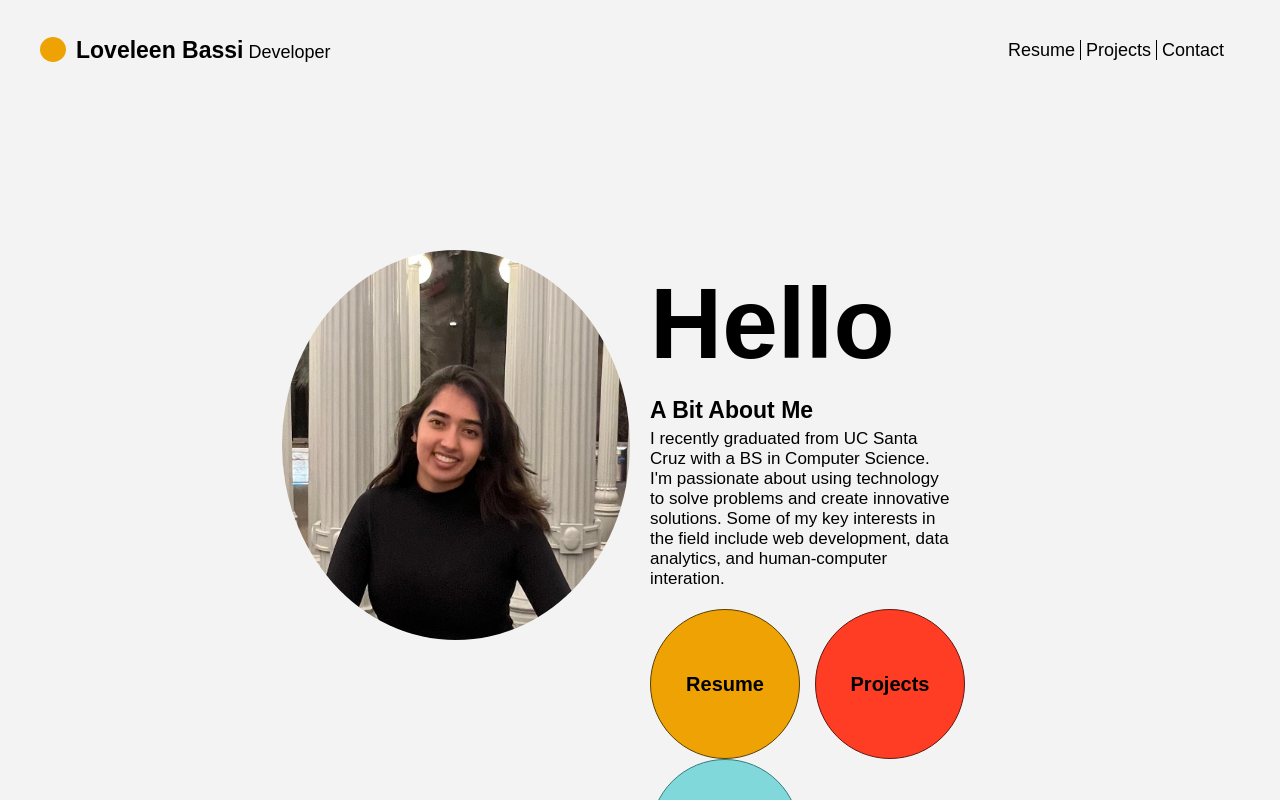
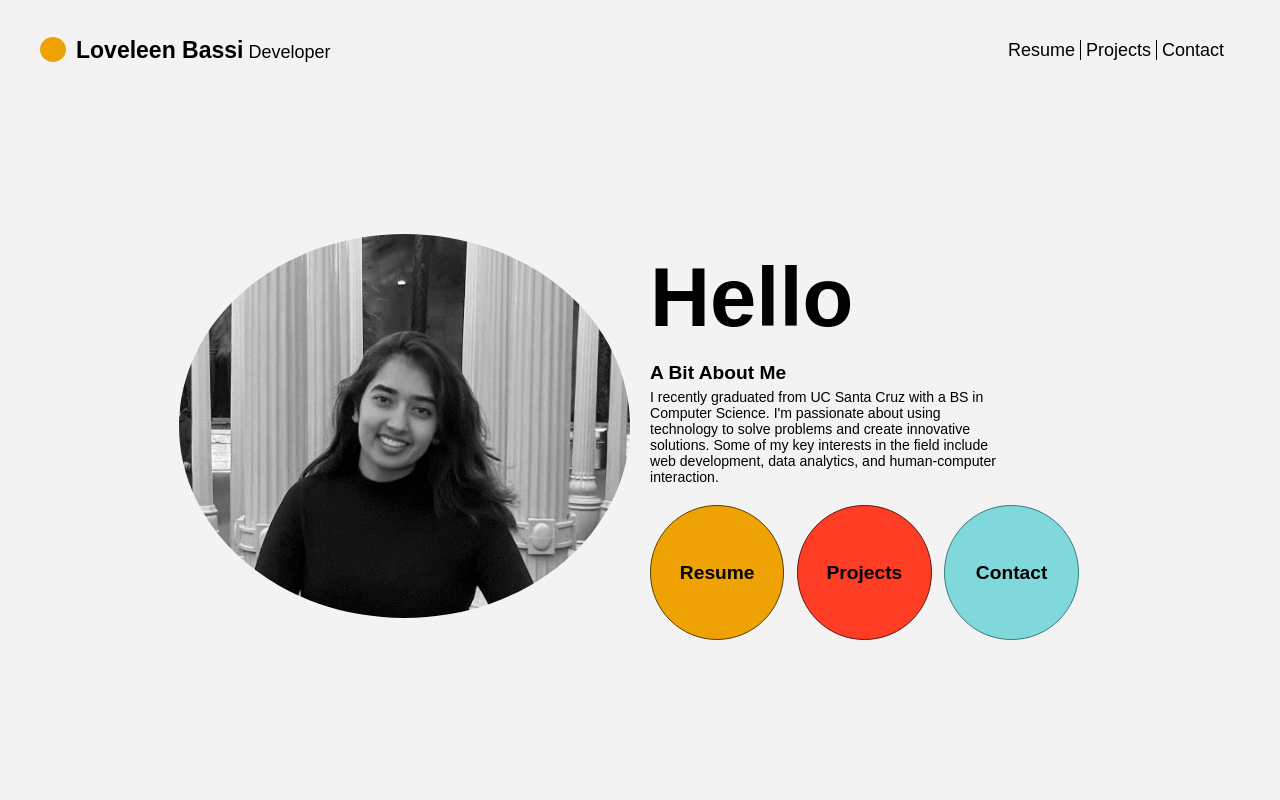
Before and after one commit to loveleeeeen/loveleenbassiweb, a React (Create React App) app: page / in a window 1280 px wide. Shown: the top 800 px of the page. Built offline with nearby package versions, Linux system fonts and the light colour scheme; a web font is replaced by a local one.

Commit message:
changed padding from px to vw equivalent so now text fits better on different screen sizes

```diff
--- a/src/Pages/Home-Media.css
+++ b/src/Pages/Home-Media.css
@@ -196,34 +196,32 @@ width: 100%;
 
       .home-buttons-align {
         /* height: 100%; */
-      /* width: 100%; */
+        width: 100%;
         /* width: fit-content; */
-      /* border: 5px solid yellow; */
+        /* border: 1px solid yellow; */
         display: flex;
         justify-content: center;
         /* align-items: center; */
+        /* width: 40vw; */
 
       }
 
       .home-buttons {
         border-radius: 50%;
-      width: calc((100% - 40px) / 3);
-height: calc((100% - 40px) / 3);
-min-width: 90px;
-min-height: 90px;
-max-width: 150px;
-max-height: 150px;
-      margin-right: 15px;
+        height: 20.5vw;
+        width: 20.5vw;
+        margin-right: 2vw;
         /* height: 150px; */
         /* margin-right: 18px; */
         /* border: 10px solid black; */
         text-decoration: none;
-      color: black;
         display: flex;
         justify-content: center;
         align-items: center;
+        color: black;
 
-      font-size: 20px;
+        /* font-size: 20px; */
+        font-size: 4.45vw;
         font-weight: 600;
 
       }
@@ -263,3 +261,7 @@ max-height: 150px;
         border: 1px solid black;
       }
 }
+/* ----------------------------------------------------------------------------- */
+
+/* @media (min-width:769px) and (max-width: 1410px) {
+} */
--- a/src/Pages/Home.css
+++ b/src/Pages/Home.css
@@ -25,7 +25,8 @@
   height: 100% ;
   width: 100%;
   box-sizing: border-box;
-  padding: 150px 200px 100px 200px;
+  /* padding: 150px 200px 100px 200px; */
+  padding: 10.5vw 14vw 7vw 14vw;
   display: flex;
   /* flex-direction: column; */
 }
@@ -52,20 +53,33 @@
 }
 
 .home-img {
-  width: 79%;
-  height: 83%;
+  /* width: 75vw; */
+  height: 30vw;
   /* border: 1px solid purple; */
   border-radius: 50%;
   overflow:hidden;
   margin-right: 10px;
 
   display: flex;
-   justify-content: center;
+  justify-content: center;
+  /* transform: scale(); */
    /* align-items: center; */
 
   /* float: right; */
   /* border: 1px solid purple; */
 
+}
+
+.my-img {
+  /* position: absolute;
+  top: 0;
+  left: 0;
+  height: 100%;
+  width: 100%; */
+  object-fit: cover;
+  filter: grayscale(100%);
+  transform: scale(1.2);
+  margin: 0px;
 }
 
 .body-right {
@@ -101,21 +115,22 @@
 }
 
 .home-1{
-  font-size: 100px;
-  /* font-weight: 800; */
+  /* font-size: 100px;
+  font-weight: 600; */
+  font-size: 6.5vw;
   font-weight: 600;
 }
 
 .home-2 {
-  font-size: 23px;
+  /* font-size: 23px;
+  font-weight: 600; */
+  font-size: 1.5vw;
   font-weight: 600;
-  /* border: 1px solid red; */
-  /* margin: 0;
-  padding: 0; */
 }
 
 .home-3 {
-  font-size: 17px;
+  /* font-size: 17px; */
+  font-size: 1.1vw;
   font-weight: lighter;
   width: 70%;
   display: flex;
@@ -137,23 +152,26 @@
 .home-buttons-align {
   /* height: 100%; */
   /* border: 1px solid yellow; */
+  width: 40vw;
 }
 
 .home-buttons {
   border-radius: 50%;
-  height: 150px;
-  width: 150px;
-  margin-right: 15px;
+  /* height: 150px;
+  width: 150px; */
+  height: 10.5vw;
+  width: 10.5vw;
+  margin-right: 1vw;
   /* border: 1px solid black; */
 
-  font-size: 20px;
+  font-size: 1.5vw;
   font-weight: 600;
 
 }
 
 .home-buttons span:last-child{
   border: 0;
-  padding-right: 0;
+  margin-right: 0;
 }
 
 #yellow-btn {
--- a/src/Pages/Home.js
+++ b/src/Pages/Home.js
@@ -27,7 +27,7 @@ function Home() {
                 <p className='home-text-align'><span className='home-2'>A Bit About Me</span></p>
                 <p className='home-text-aligns'>
                   <span className='home-3'>
-                  I recently graduated from UC Santa Cruz with a BS in Computer Science. I'm passionate about using technology to solve problems and create innovative solutions. Some of my key interests in the field include web development, data analytics, and human-computer interation.
+                  I recently graduated from UC Santa Cruz with a BS in Computer Science. I'm passionate about using technology to solve problems and create innovative solutions. Some of my key interests in the field include web development, data analytics, and human-computer interaction.
                   {/* In my free time, I enjoy exploring new programming languages and frameworks, as well as React.js, , and [Hobby 3].  */}
                   {/* <br/>Thanks for visiting my website, and feel free to get in touch if you'd like to learn more! */}
                   </span>
--- a/src/Pages/ProjectPage.css
+++ b/src/Pages/ProjectPage.css
@@ -22,7 +22,8 @@
     height: 100%;
     width: 100%;
     box-sizing: border-box;
-    padding: 150px 200px 100px 200px;
+    /* padding: 150px 200px 100px 200px; */
+    padding: 10.5vw 14vw 7vw 14vw;
     display: flex;
 
     /* border: 10px solid greenyellow; */
--- a/src/Pages/ResumePage.css
+++ b/src/Pages/ResumePage.css
@@ -22,7 +22,8 @@
     height: 100%;
     width: 100%;
     box-sizing: border-box;
-    padding: 150px 200px 100px 200px;
+    /* padding: 150px 200px 100px 200px; */
+    padding: 10.5vw 14vw 7vw 14vw;
     display: flex;
 
     /* border: 10px solid greenyellow; */
```
Also changed, not shown: src/Pages/Project-Media.css (indentation only), src/Pages/Resume-Media.css (indentation only), 12 other files (tests, documents, lock files or other folders). Lines whose indentation alone changed are shown as unchanged.
